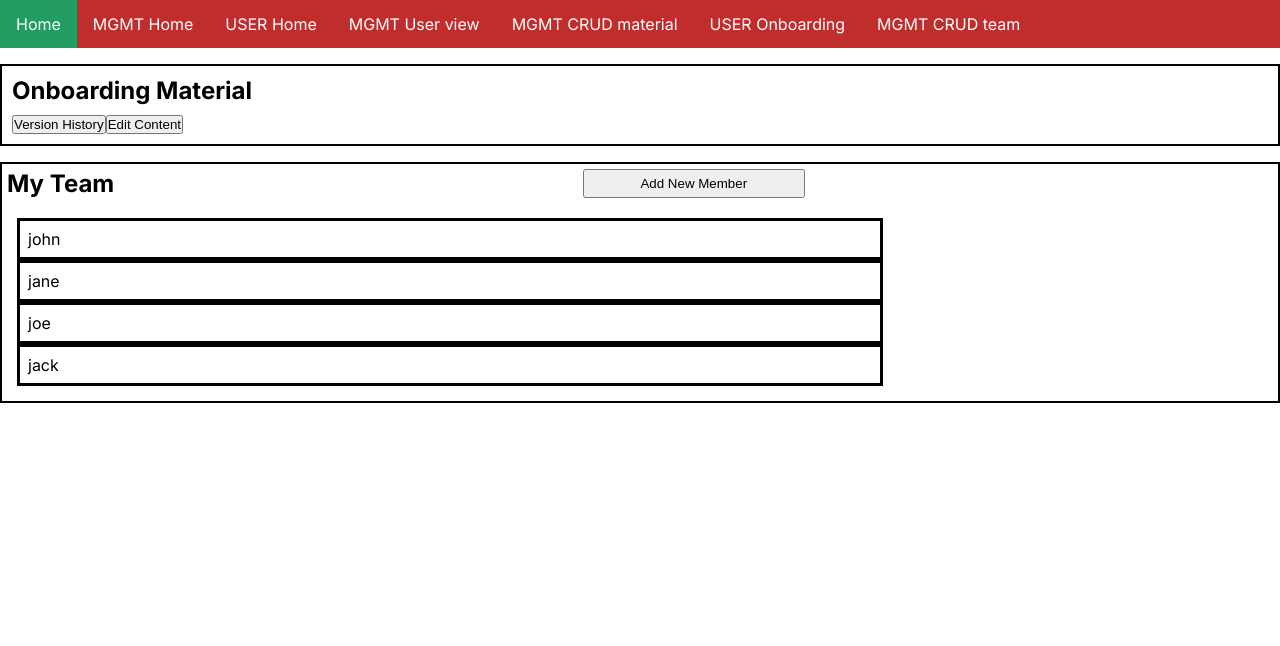
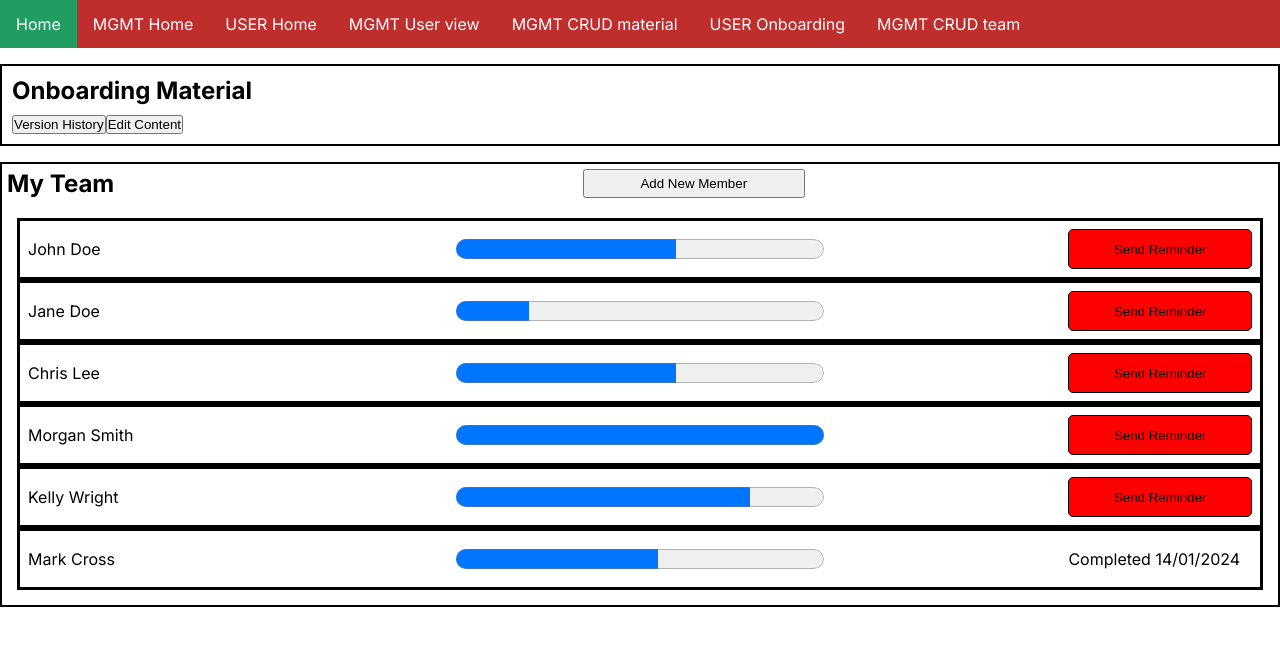
Before and after one commit to rebekahgulliver/frontend, a Next.js app: page / in a window 1280 px wide. Shown: the top 646 px of the page. Built offline with nearby package versions, Linux system fonts and the light colour scheme.

Commit message:
page content

```diff
--- a/src/app/page.module.css
+++ b/src/app/page.module.css
@@ -40,7 +40,7 @@
 }
 
 .listContainer {
-  width: 70%;
+  width: 100%;
   border-radius: 5px;
   padding: 10px;
 }
@@ -52,13 +52,54 @@
 
 .userListItem {
   width: 100%;
+  height: fit-content;
+  display: flex;
+  justify-content: space-between;
+  align-items: center;
   border: 3px solid #000000;
   padding: 8px;
 }
 
+.userName{
+  width: 30%;
+}
 
+.progressBarContainer{
+  width: 30%;
+  height: 40px;
+}
 
+.progress {
+  width: 100%;
+  height: 40px;
+}
 
+.progress::-webkit-progress-bar {
+  background-color: #d78418;
+}
+
+.progress::-webkit-progress-value {
+  background-color: whitesmoke;
+}
+
+.reminderButtonContainer, .completedTextContainer{
+  width: 30%;
+  display: flex;
+}
+
+.reminderButton{
+  background-color: red;
+  border: solid black 1px;
+  border-radius: 5px;
+  width: 50%;
+  margin-left: 50%;
+  height: 40px;
+}
+
+.completedText{
+  width: 50%;
+  margin-left:50%;
+}
 
 
 
--- a/src/app/page.tsx
+++ b/src/app/page.tsx
@@ -36,10 +36,60 @@ export default function Home() {
         <div className={styles.fullWidthContainer}>
           <div className={styles.listContainer}>
             <ul className={styles.userList}>
-              <li className={styles.userListItem}>john</li>
-              <li className={styles.userListItem}>jane</li>
-              <li className={styles.userListItem}>joe</li>
-              <li className={styles.userListItem}>jack</li>
+              <li className={styles.userListItem}>
+                <span className={styles.userName}>John Doe</span>
+                <div className={styles.progressBarContainer}>
+                  <progress className={styles.progress} value="60" max="100"></progress>
+                </div>
+                <div className={styles.reminderButtonContainer}>
+                  <button className={styles.reminderButton}>Send Reminder</button>
+                </div>
+              </li>
+              <li className={styles.userListItem}>
+                <span className={styles.userName}>Jane Doe</span>
+                <div className={styles.progressBarContainer}>
+                  <progress className={styles.progress} value="20" max="100"></progress>
+                </div>
+                <div className={styles.reminderButtonContainer}>
+                  <button className={styles.reminderButton}>Send Reminder</button>
+                </div>
+              </li>
+              <li className={styles.userListItem}>
+                <span className={styles.userName}>Chris Lee</span>
+                <div className={styles.progressBarContainer}>
+                  <progress className={styles.progress} value="60" max="100"></progress>
+                </div>
+                <div className={styles.reminderButtonContainer}>
+                  <button className={styles.reminderButton}>Send Reminder</button>
+                </div>
+              </li>
+              <li className={styles.userListItem}>
+                <span className={styles.userName}>Morgan Smith</span>
+                <div className={styles.progressBarContainer}>
+                  <progress className={styles.progress} value="100" max="100"></progress>
+                </div>
+                <div className={styles.reminderButtonContainer}>
+                  <button className={styles.reminderButton}>Send Reminder</button>
+                </div>
+              </li>
+              <li className={styles.userListItem}>
+                <span className={styles.userName}>Kelly Wright</span>
+                <div className={styles.progressBarContainer}>
+                  <progress className={styles.progress} value="80" max="100"></progress>
+                </div>
+                <div className={styles.reminderButtonContainer}>
+                  <button className={styles.reminderButton}>Send Reminder</button>
+                </div>
+              </li>
+              <li className={styles.userListItem}>
+                <span className={styles.userName}>Mark Cross</span>
+                <div className={styles.progressBarContainer}>
+                  <progress className={styles.progress} value="55" max="100"></progress>
+                </div>
+                <div className={styles.completedTextContainer}>
+                  <span className={styles.completedText}>Completed 14/01/2024</span>
+                </div>
+              </li>
             </ul>
           </div>
         </div>
```
